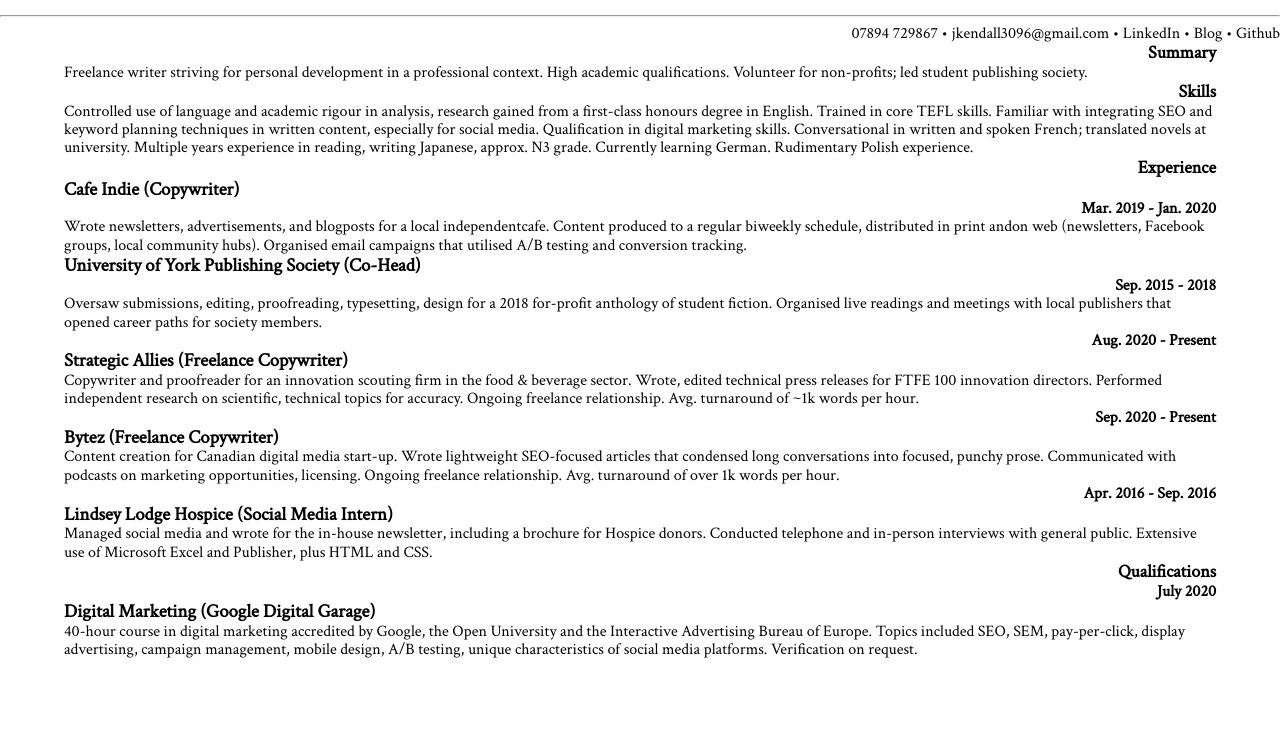
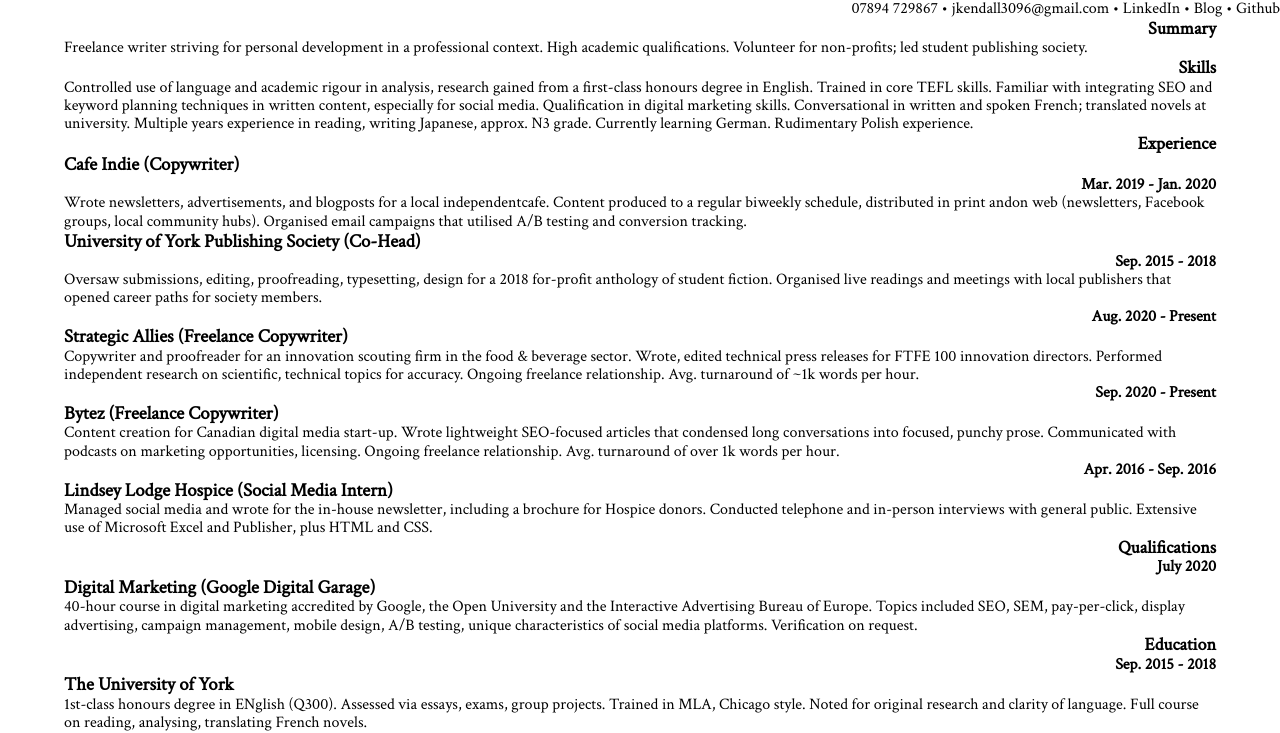
Before and after one commit to jkendall327/Portfolio, a website built with Parcel: page resume.html in a window 1280 px wide. Shown: the part 105-838 px from the top of the page. Before the commit the page ends 800 px from the top, so only its background shows below. Built offline with nearby package versions, Linux system fonts and the light colour scheme.

Commit message:
All content on CV.

```diff
--- a/css/resume.css
+++ b/css/resume.css
@@ -15,6 +15,7 @@ main {
 
 header h1 {
     font-size: 3em;
+    margin-bottom: 0;
 }
 
 .links {
@@ -136,3 +137,18 @@ header h1 {
 .garage.entry {
     grid-row: calc(var(--rowstart) + 1)/calc(var(--rowstart) + 2);
 }
+
+.education {
+    grid-row: 15/16;
+}
+
+.university {
+    --rowstart: 15;
+    --rowend: 16;
+
+    grid-row: var(--rowstart)/var(--rowend);
+}
+
+.university.entry {
+    grid-row: calc(var(--rowstart) + 1)/calc(var(--rowstart) + 2);
+}
--- a/resume.html
+++ b/resume.html
@@ -123,6 +123,19 @@
             Verification on request.
         </p>
 
+        <div class="heading education">Education</div>
+
+        <!--University of York-->
+
+        <h4 class="date university">Sep. 2015 - 2018</h4>
+
+        <h3 class="title university">The University of York</h3>
+
+        <p class="entry university">1st-class honours degree in ENglish (Q300). Assessed via essays, exams, group
+            projects. Trained in MLA, Chicago style. Noted for original research and clarity of language. Full course on
+            reading, analysing, translating French novels.
+        </p>
+
     </main>
 
     <!-- scripts-->
```
